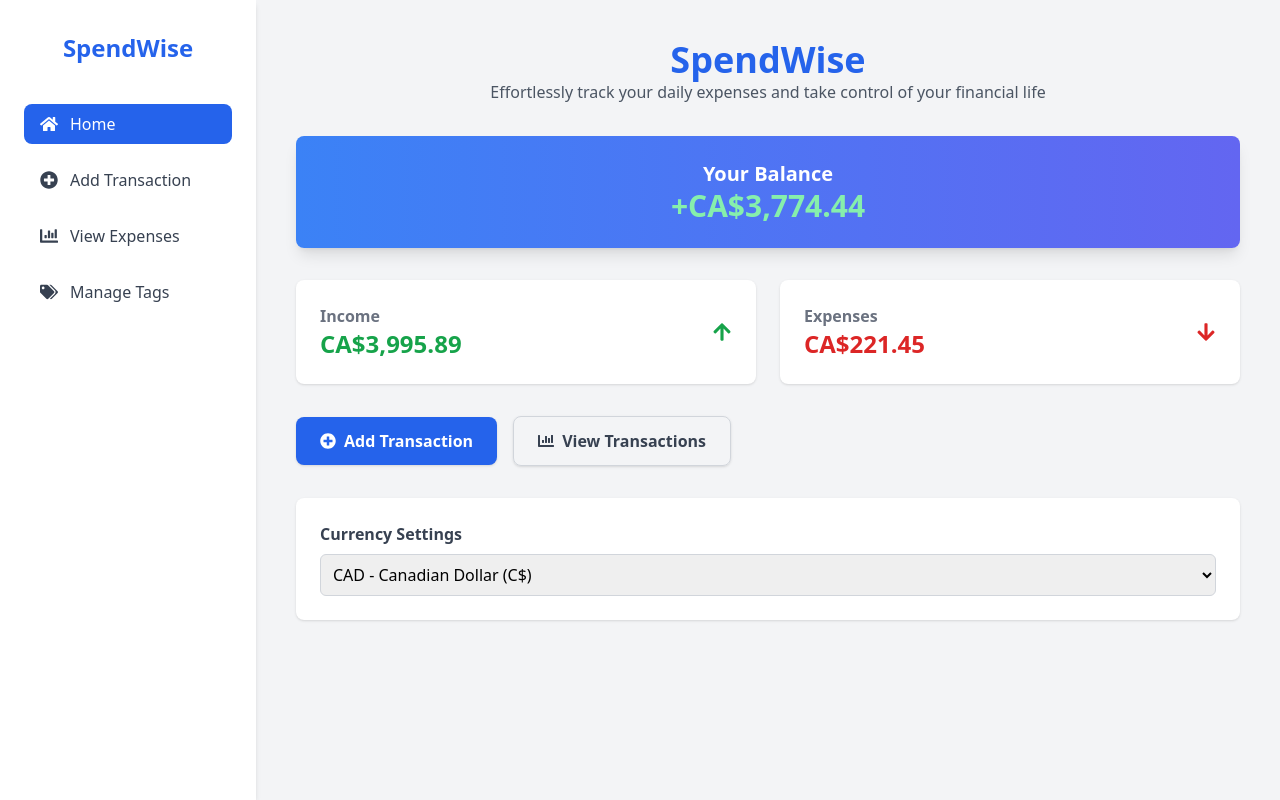
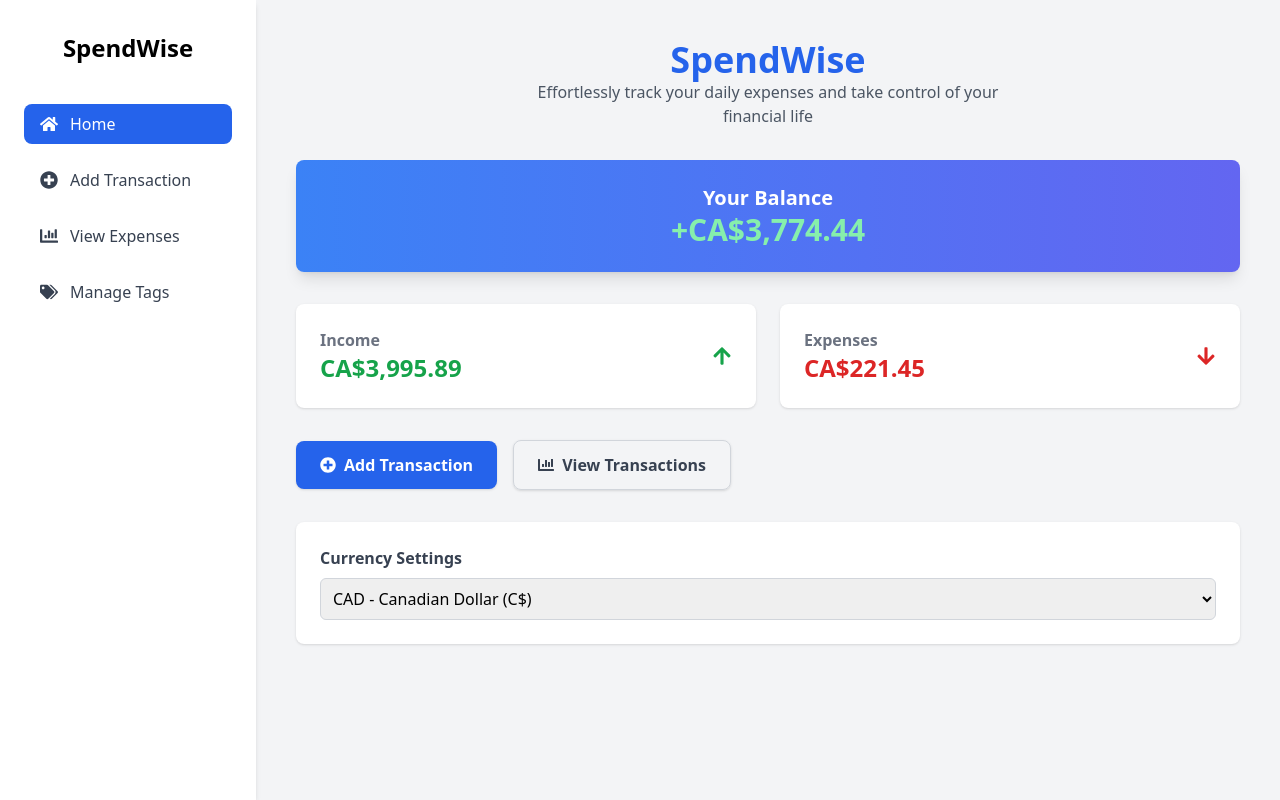
Before and after one commit to Sanduni4822/CashFlow-Tracker-Individual-, a React (Vite) app: page / in a window 1280 px wide. Built offline with nearby package versions, Linux system fonts and the light colour scheme.

Commit message:
Broke into two lines Effortlessly track your daily expenses and take control of your financial life

```diff
--- a/src/components/SideBar.jsx
+++ b/src/components/SideBar.jsx
@@ -5,7 +5,7 @@ import { FaHome, FaPlusCircle, FaChartBar, FaTags } from 'react-icons/fa';
 const Sidebar = () => {
   return (
     <aside className="w-64 bg-white shadow-md px-6 py-8 flex flex-col items-center">
-      <h1 className="text-2xl font-bold text-blue-600 mb-10 text-center">SpendWise</h1>
+      <h1 className="text-2xl font-bold text-black-600 mb-10 text-center">SpendWise</h1>
       <nav className="space-y-4 w-full">
         <NavItem icon={<FaHome />} text="Home" active />
         <NavItem icon={<FaPlusCircle />} text="Add Transaction" />
--- a/src/pages/home/HomePage.jsx
+++ b/src/pages/home/HomePage.jsx
@@ -1,5 +1,5 @@
 import React from 'react';
-import SideBar from "../../components/SideBar";
+import Sidebar from "../../components/Sidebar";
 import BalanceCard from "../../components/BalanceCard";
 import StatCard from "../../components/StatCard";
 import ActionsButtons from "../../components/ActionsButtons";
@@ -9,11 +9,14 @@ import { FaArrowUp, FaArrowDown } from 'react-icons/fa';
 const HomePage = () => {
   return (
     <div className="flex min-h-screen bg-gray-100">
-      <SideBar />
+      <Sidebar />
       <main className="flex-1 p-10">
         <div className="text-center mb-8">
           <h2 className="text-4xl font-extrabold text-blue-600">SpendWise</h2>
-          <p className="text-gray-600">Effortlessly track your daily expenses and take control of your financial life</p>
+          <p className="text-gray-600">
+            Effortlessly track your daily expenses and take control of your<br />
+             financial life
+          </p>
         </div>
 
         <BalanceCard balance="+CA$3,774.44" />
@@ -22,7 +25,6 @@ const HomePage = () => {
           <StatCard label="Income" value="CA$3,995.89" icon={<FaArrowUp />} color="text-green-600" />
           <StatCard label="Expenses" value="CA$221.45" icon={<FaArrowDown />} color="text-red-600" />
         </div>
-
         <ActionsButtons />
         <CurrencySelector />
       </main>
```
